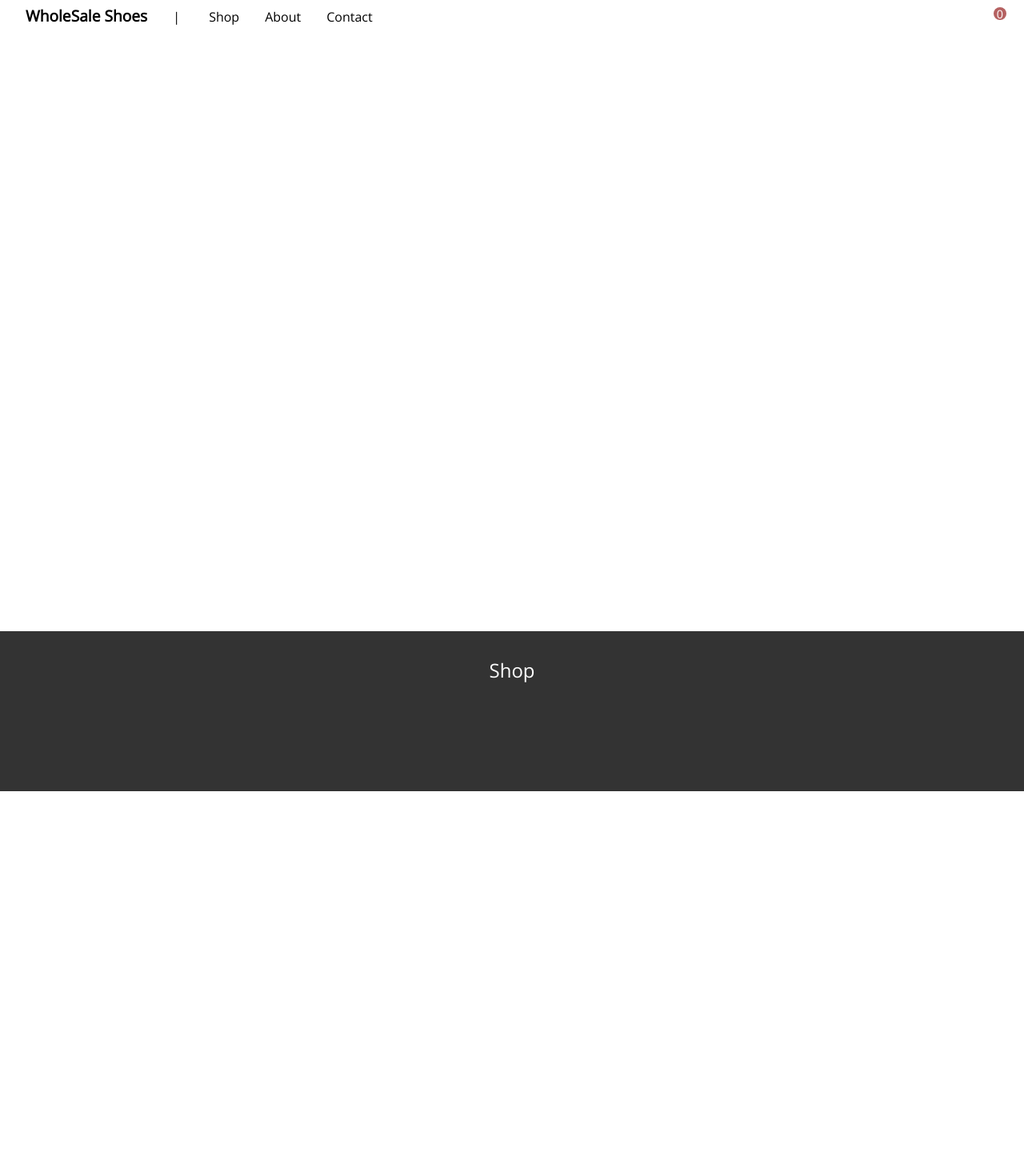
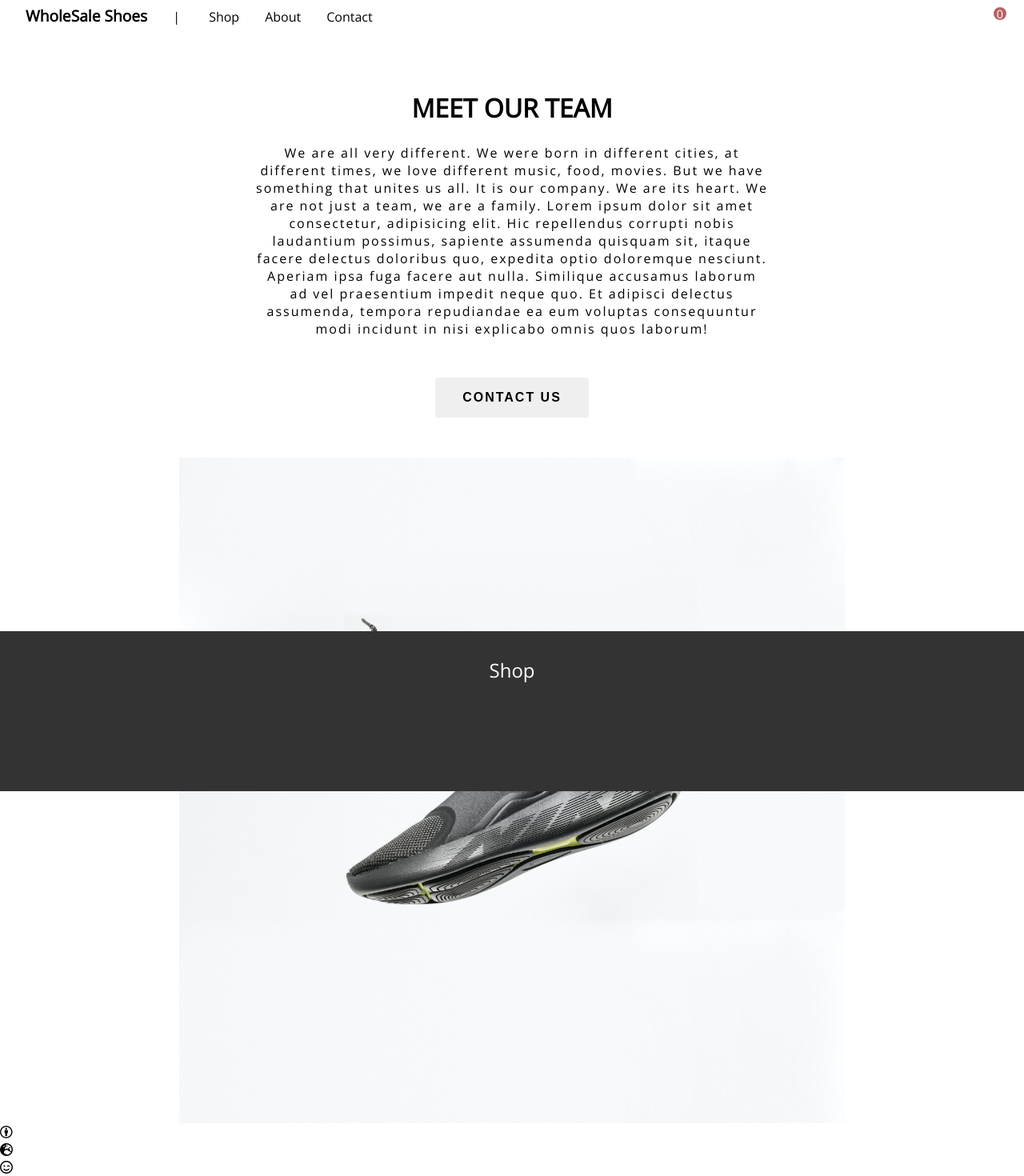
Before and after one commit to jenseneducation-Aleksander-Dimitrijevic/webshop-grupp-projekt, a Vue app: page /about in a window 1280 px wide. Shown: the part 11-1481 px from the top of the page at 80% size. Before the commit the page ends 800 px from the top, so only its background shows below. Built offline with nearby package versions, Linux system fonts and the light colour scheme.

Commit message:
Fixed router-link problem, and created about page, started styling, not done yet

```diff
--- a/public/index.html
+++ b/public/index.html
@@ -6,6 +6,7 @@
   <meta http-equiv="X-UA-Compatible" content="IE=edge">
   <meta name="viewport" content="width=device-width,initial-scale=1.0">
   <link rel="stylesheet" href="https://cdn.linearicons.com/free/1.0.0/icon-font.min.css">
+  <script src="https://kit.fontawesome.com/f99197ea87.js" crossorigin="anonymous"></script>
   <link rel="icon" href="<%= BASE_URL %>favicon.ico">
   <title><%= htmlWebpackPlugin.options.title %></title>
 </head>
--- a/src/router/index.js
+++ b/src/router/index.js
@@ -1,6 +1,7 @@
 import Vue from "vue";
 import VueRouter from "vue-router";
 import Home from "../views/Home.vue";
+
 
 Vue.use(VueRouter);
 
@@ -9,6 +10,11 @@ const routes = [
     path: "/",
     name: "Home",
     component: Home,
+  },
+  {
+    path: "/about",
+    name: "about",
+    component: () => import("@/views/About.vue")
   },
   {
     path: "/products",
--- /dev/null
+++ b/src/views/About.vue
@@ -0,0 +1,90 @@
+<template>
+  <div>
+    <header class="about-text">
+      <h1>MEET OUR TEAM</h1>
+      <p>
+        We are all very different. We were born in different cities, at different times, we love different music, food, movies. But we have something that unites us all. It is our company. We are its heart. We are not just a team, we are a family.
+        Lorem ipsum dolor sit amet consectetur, adipisicing elit. Hic repellendus corrupti nobis laudantium possimus, sapiente assumenda quisquam sit, itaque facere delectus doloribus quo, expedita optio doloremque nesciunt. Aperiam ipsa fuga facere aut nulla. Similique accusamus laborum ad vel praesentium impedit neque quo. Et adipisci delectus assumenda, tempora repudiandae ea eum voluptas consequuntur modi incidunt in nisi explicabo omnis quos laborum!
+      </p>
+      <router-link to="contact">
+        <button class="about-btn">CONTACT US</button>
+      </router-link>
+    </header>
+    <img class="image" :src="require('@/assets/shoes.jpg')" alt />
+    <ul>
+      <li>
+        <i class="fab fa-creative-commons-by"></i>
+      </li>
+      <li>
+        <i class="fas fa-globe-europe"></i>
+      </li>
+      <li>
+        <i class="far fa-smile-wink"></i>
+      </li>
+    </ul>
+  </div>
+</template>
+
+<script>
+export default {};
+</script>
+
+<style lang="scss" scoped>
+.about-text {
+  display: grid;
+  margin-top: 100px;
+
+  a {
+    width: 60%;
+    margin: auto;
+    display: flex;
+    align-items: center;
+    text-decoration: none;
+    justify-content: center;
+  }
+
+  .about-btn {
+    width: 25%;
+    margin: 50px;
+    border: none;
+    color: #fff;
+    color: black;
+    cursor: pointer;
+    padding: 1rem 0;
+    font-size: 1rem;
+    border-radius: 3px;
+    letter-spacing: 2px;
+    font-weight: bolder;
+    text-decoration: none;
+    text-transform: uppercase;
+    &:hover {
+      opacity: 0.3;
+      transition: 0.5s;
+    }
+  }
+
+  h1 {
+    padding: 1.5rem;
+  }
+  p {
+    width: 50%;
+    margin: auto;
+    letter-spacing: 2px;
+  }
+  h1,
+  p {
+    display: flex;
+    text-align: center;
+    align-items: center;
+    justify-content: center;
+  }
+}
+
+.image {
+  display: flex;
+  justify-content: center;
+  align-items: center;
+  margin: auto;
+  width: 65%;
+}
+</style>
```
Also changed, not shown: src/assets/shoes.jpg (added), 1 other file (tests, documents, lock files or other folders).
